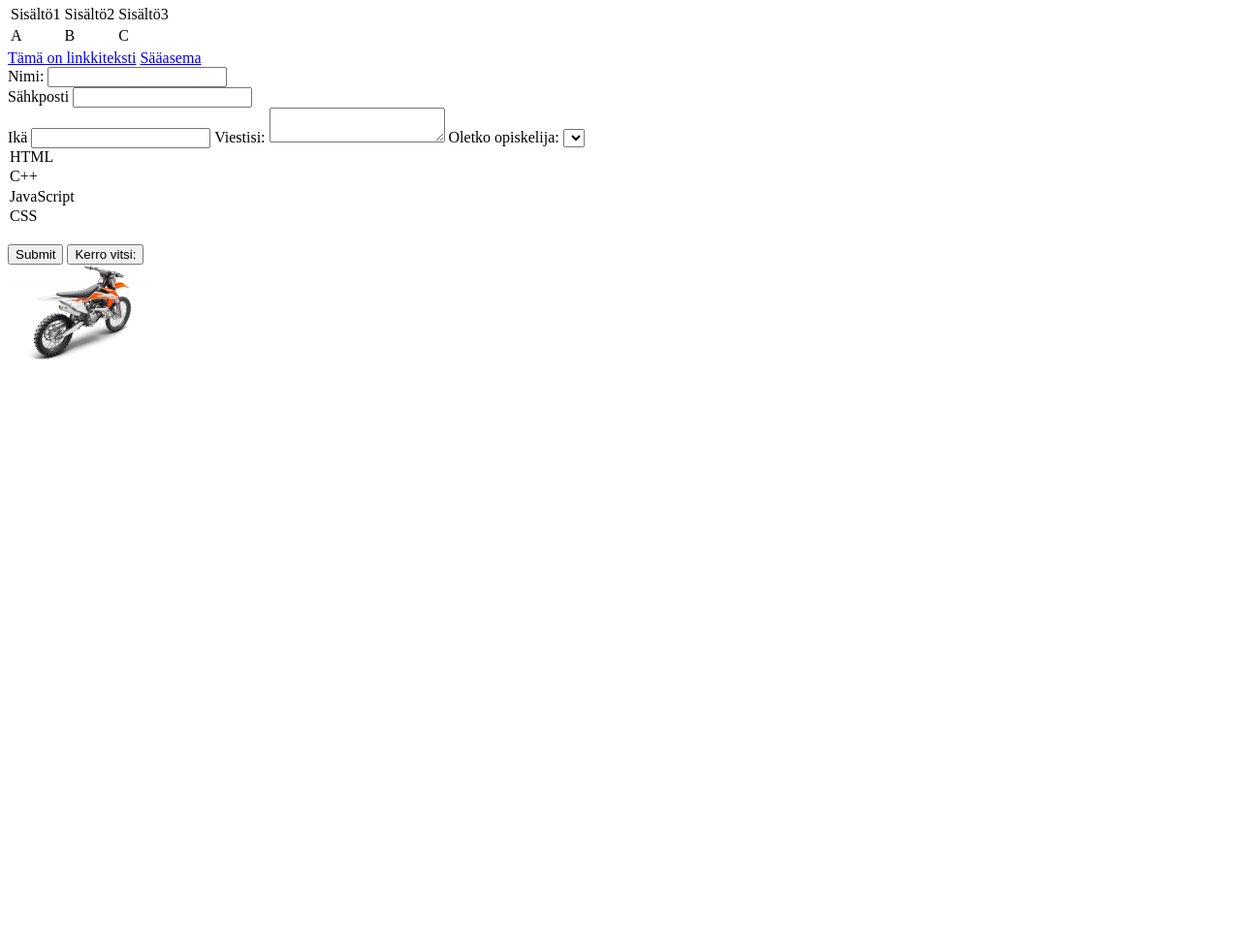
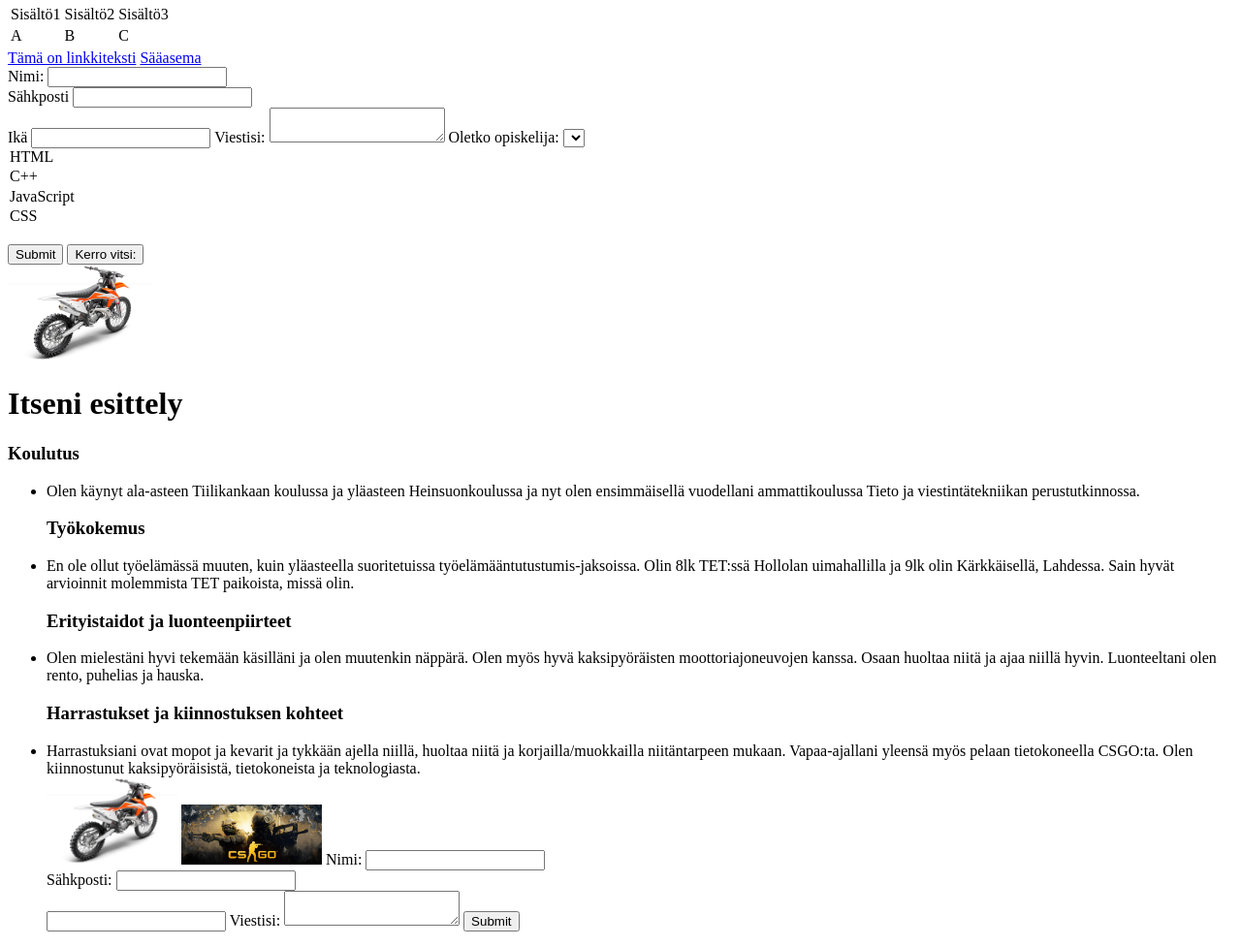
Before and after one commit to saku22/SakuWebApp, a plain HTML site: page index.html in a window 1280 px wide. Shown: the part 477-1454 px from the top of the page at 97% size. Before the commit the page ends 862 px from the top, so only its background shows below. Drawn offline with Linux system fonts and the light colour scheme.

Commit message:
20201120

```diff
--- a/index.html
+++ b/index.html
@@ -62,4 +62,25 @@
     </form>
     <img src="kuvat/ktm.jpg" width="150">
     </body>
+    <h1> Itseni esittely </h1>
+      <h3> Koulutus </h3>
+    <ul>
+        <li> Olen käynyt ala-asteen Tiilikankaan koulussa ja yläasteen Heinsuonkoulussa ja nyt olen ensimmäisellä vuodellani ammattikoulussa Tieto ja viestintätekniikan perustutkinnossa. </li>
+
+      <h3> Työkokemus </h3>
+        <li> En ole ollut työelämässä muuten, kuin yläasteella suoritetuissa työelämääntutustumis-jaksoissa. Olin 8lk TET:ssä Hollolan uimahallilla ja 9lk olin Kärkkäisellä, Lahdessa. Sain hyvät arvioinnit molemmista TET paikoista, missä olin. </li>
+      <h3> Erityistaidot ja luonteenpiirteet </h3>
+        <li>Olen mielestäni hyvi tekemään käsilläni ja olen muutenkin näppärä. Olen myös hyvä kaksipyöräisten moottoriajoneuvojen kanssa. Osaan huoltaa niitä ja ajaa niillä hyvin. Luonteeltani olen rento, puhelias ja hauska. </li>
+        <h3> Harrastukset ja kiinnostuksen kohteet </h3>
+        <li> Harrastuksiani ovat mopot ja kevarit ja tykkään ajella niillä, huoltaa niitä ja korjailla/muokkailla niitäntarpeen mukaan. Vapaa-ajallani yleensä myös pelaan tietokoneella CSGO:ta. Olen kiinnostunut kaksipyöräisistä, tietokoneista ja teknologiasta. </li>
+        <img src="kuvat/ktm.jpg" width="135">
+        <img src="kuvat/csgo.png" width="145">
+         <label>Nimi: </label>
+      <input type="text"><br />
+      <label>Sähkposti: </label>
+      <input type="email"><br />
+      <input type="number"/>
+      <label>Viestisi: </label>
+      <textarea> </textarea>
+      <input type="submit">
   </html>
```
Also changed, not shown: kuvat/csgo.png (added).
